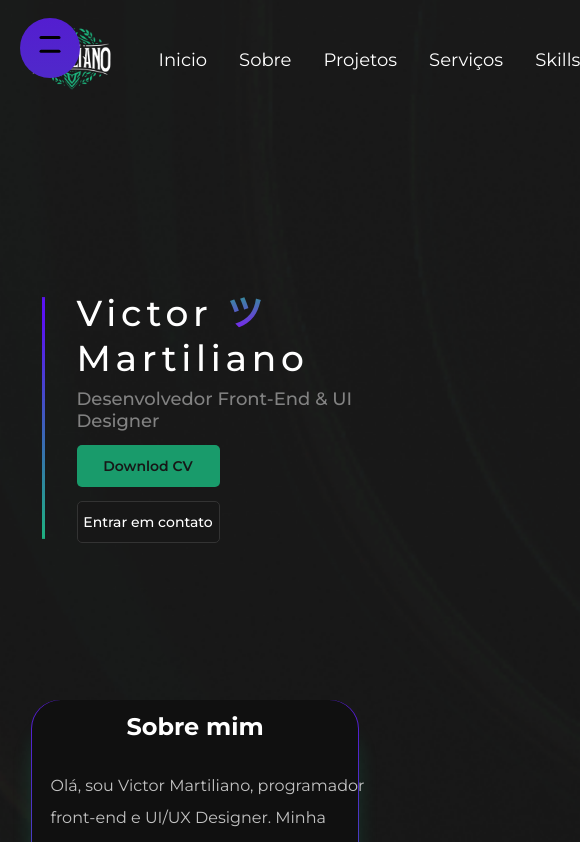
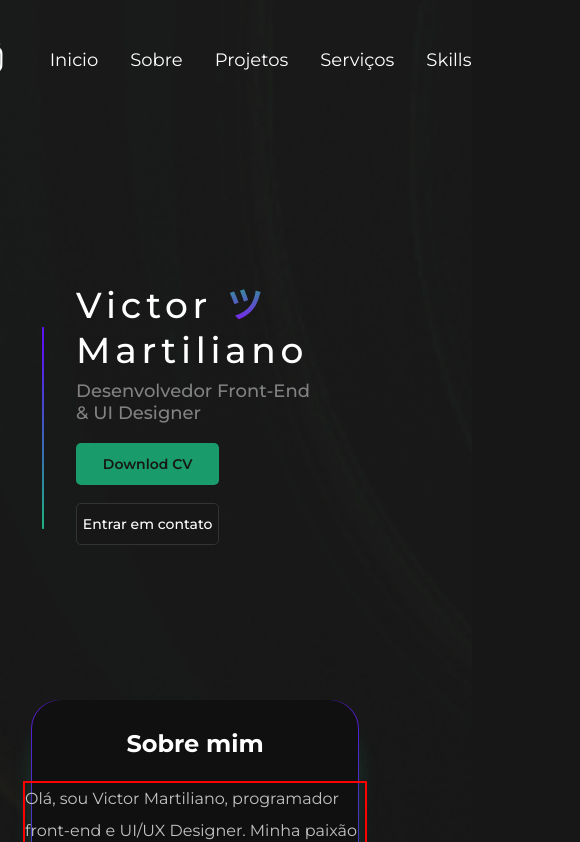
Before and after one commit to vtbarros21/Portfolio, a React (Vite) app: page / in a window 390 px wide. Shown: the part 20-862 px from the top of the page, 580 px wide, since content can reach past the window. Built offline with nearby package versions, Linux system fonts and the light colour scheme.

Commit message:
:iphone: Responsiveness for phones was created

```diff
--- a/src/components/header/index.jsx
+++ b/src/components/header/index.jsx
@@ -1,45 +1,30 @@
-import React from "react";
+import React, { useEffect, useState } from "react";
 import Logo from "../../assets/logo.png";
 import s from "./style.module.sass";
 import Sidebar from "../sidebar/sidebar";
+import NavbarDesktop from "../navbar/NavbarDesktop";
 
 const Header = () => {
+  const [isMobile, setIsMobile] = useState(false);
+
+  useEffect(() => {
+    const handleResize = () => {
+      setIsMobile(window.innerWidth <= 768);
+    };
+
+    window.addEventListener("resize", handleResize);
+
+    return () => {
+      window.removeEventListener("resize", handleResize);
+    };
+  }, []);
 
   return (
     <header className={s.header}>
       <figure>
         <img src={Logo} alt="logo marca" className={s.logo} />
       </figure>
-      <nav>
-        <Sidebar />
-        <ul className={s.ul}>
-          <li>
-            <a href="#" className={s.li}>
-              Inicio
-            </a>
-          </li>
-          <li>
-            <a href="#" className={s.li}>
-              Sobre
-            </a>
-          </li>
-          <li>
-            <a href="#" className={s.li}>
-              Projetos
-            </a>
-          </li>
-          <li>
-            <a href="#" className={s.li}>
-              Serviços
-            </a>
-          </li>
-          <li>
-            <a href="#" className={s.li}>
-              Skills
-            </a>
-          </li>
-        </ul>
-      </nav>
+      {isMobile ? <Sidebar /> : <NavbarDesktop />}
     </header>
   );
 };
--- a/src/components/header/style.module.sass
+++ b/src/components/header/style.module.sass
@@ -8,10 +8,13 @@
     justify-content: space-between
     align-items: center
     position: relative
-    nav
+    transition: 0.5s ease-in-out
 
-
-
+    @include mixin.breakpoint(tablet)
+        display: flex
+        align-items: center
+        justify-content: center
+        transition: 0.5s ease-in-out
 
 .menu
     display: none
@@ -28,40 +31,6 @@
     height: 3px
     background: #fff
     margin-top: 5px
-
-.ul
-    display: flex
-    align-items: center
-    gap: 2rem
-    height: 100%
-    list-style: none
-
-
-.li
-    color: variables.$text-color
-    font-size: 1.125rem
-    font-weight: 400
-    line-height: normal
-    text-decoration: none
-    cursor: pointer
-    position: relative
-
-.li:hover
-    color: variables.$text-color-secondary
-    transition: 0.3s
-
-.li:after
-    content: ""
-    position: absolute
-    background-color: variables.$text-color-secondary
-    height: 3px
-    width: 0%
-    left: 0
-    bottom: -5px
-    transition: 0.3s
-
-.li:hover:after
-    width: 100%
 
 .logo
     width: 8.5rem
--- /dev/null
+++ b/src/components/navbar/NavbarDesktop.jsx
@@ -0,0 +1,38 @@
+import s from "./styles.module.sass"
+
+
+const NavbarDesktop = () => {
+  return (
+    <nav>
+    <ul className={s.ul}>
+      <li>
+        <a href="#" className={s.li}>
+          Inicio
+        </a>
+      </li>
+      <li>
+        <a href="#" className={s.li}>
+          Sobre
+        </a>
+      </li>
+      <li>
+        <a href="#" className={s.li}>
+          Projetos
+        </a>
+      </li>
+      <li>
+        <a href="#" className={s.li}>
+          Serviços
+        </a>
+      </li>
+      <li>
+        <a href="#" className={s.li}>
+          Skills
+        </a>
+      </li>
+    </ul>
+  </nav>
+  )
+}
+
+export default NavbarDesktop
--- /dev/null
+++ b/src/components/navbar/styles.module.sass
@@ -0,0 +1,35 @@
+@use '../../styles/variables'
+
+.ul
+    display: flex
+    align-items: center
+    gap: 2rem
+    height: 100%
+    list-style: none
+
+
+.li
+    color: variables.$text-color
+    font-size: 1.125rem
+    font-weight: 400
+    line-height: normal
+    text-decoration: none
+    cursor: pointer
+    position: relative
+
+.li:hover
+    color: variables.$text-color-secondary
+    transition: 0.3s
+
+.li:after
+    content: ""
+    position: absolute
+    background-color: variables.$text-color-secondary
+    height: 3px
+    width: 0%
+    left: 0
+    bottom: -5px
+    transition: 0.3s
+
+.li:hover:after
+    width: 100%
--- a/src/components/sidebar/styles.module.sass
+++ b/src/components/sidebar/styles.module.sass
@@ -40,3 +40,6 @@
         background: transparent
         border: none
         cursor: pointer
+        display: flex
+        align-items: center
+        justify-content: center
--- a/src/components/sidebar/toggleButton/ToggleButton.jsx
+++ b/src/components/sidebar/toggleButton/ToggleButton.jsx
@@ -6,18 +6,31 @@ const ToggleButton = ({ setOpen }) => {
       <svg width="23" height="23" viewBox="0 0 23 23">
         <motion.path
           strokeWidth="3"
-          stroke="black"
+          stroke="white"
           strokeLinecap="round"
           variants={{
             closed: { d: "M 2 2.5 L 20 2.5" },
             open: { d: "M 3 16.5 L 17 2.5" },
           }}
         />
-        <motion.path strokeWidth="3" stroke="black" strokeLinecap="round" />
-        <motion.path strokeWidth="3" stroke="black" strokeLinecap="round" variants={{
-          closed: { d: "M 2 16.346 L 20 16.346"},
-          open: { d: "M 3 2.5 L 17 16.346"},
-        }}/>
+        <motion.path
+          strokeWidth="3"
+          stroke="white"
+          strokeLinecap="round"
+          variants={{
+            closed: { d: "M 2 9.423 L 20 9.423" },
+            open: { d: "M 3 2.5 L 17 16.346" },
+          }}
+        />
+        <motion.path
+          strokeWidth="3"
+          stroke="white"
+          strokeLinecap="round"
+          variants={{
+            closed: { d: "M 2 16.346 L 20 16.346" },
+            open: { d: "M 3 2.5 L 17 16.346" },
+          }}
+        />
       </svg>
     </button>
   );
--- a/src/pages/Home/index.jsx
+++ b/src/pages/Home/index.jsx
@@ -62,7 +62,7 @@ const Home = () => {
               <div className={s.description}>
                 <h2>Sobre mim</h2>
                 <p>
-                  <img src={Line2} alt="line" />
+                  <img src={Line2} alt="line" className={s.LinhaColorida}/>
                   Olá, sou Victor Martiliano, programador front-end e UI/UX
                   Designer. Minha paixão reside na criação de experiências
                   digitais excepcionais. Especializado em React, HTML, CSS e
--- a/src/pages/Home/styles.module.sass
+++ b/src/pages/Home/styles.module.sass
@@ -79,17 +79,18 @@
     transition: 0.5s ease-in-out
 
     @include mixin.breakpoint(mobileL)
-        height: 17rem
+        height: 18rem
         transition: 0.5s ease-in-out
+        p
+            width: 15rem
 
 .spline
     padding-top: 20px
     transition: 0.5s ease-in-out
 
+.LinhaColorida
     @include mixin.breakpoint(mobileL)
-        padding-top: 0px
-        width: 0.15rem
-        transition: 0.5s ease-in-out
+        display: none
 
 .allignBtn
     transition: 0.5s ease-in-out
@@ -131,7 +132,6 @@
     display: flex
     justify-content: center
     align-items: center
-
 
 .mainGradient
     background: linear-gradient(360deg, rgba(29,181,126,1) 0%, rgba(85,26,210,1) 100%)
@@ -220,11 +220,10 @@
         color: #c3c3c3
         gap: 1.6rem
         margin-top: 1.81rem
-        img
-            @include mixin.breakpoint(tablet)
-                height: 15.5rem
-                width: 1rem
-                padding-top: 3px
+
+        @include mixin.breakpoint(mobileL)
+            border: 2px solid red
+
 
         @include mixin.breakpoint(laptopS)
             width: 33rem
@@ -233,6 +232,7 @@
         @include mixin.breakpoint(tablet)
             width: 36rem
             font-size: 1.2rem
+            margin-top: 1.40rem
             display: flex
             justify-content: center
             align-items: center
@@ -327,8 +327,6 @@
 
         @include mixin.breakpoint(tablet)
             font-size: 1.7rem
-
-
 
 .alignCard
     display: flex
@@ -428,7 +426,6 @@
         padding-top: 2.5rem
         width: 8.187rem
 
-
 .quarterSection
     display: flex
     justify-content: center
```
